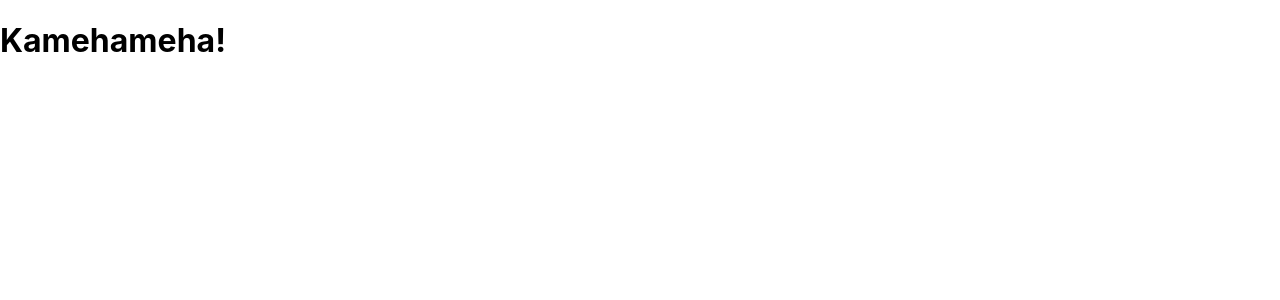
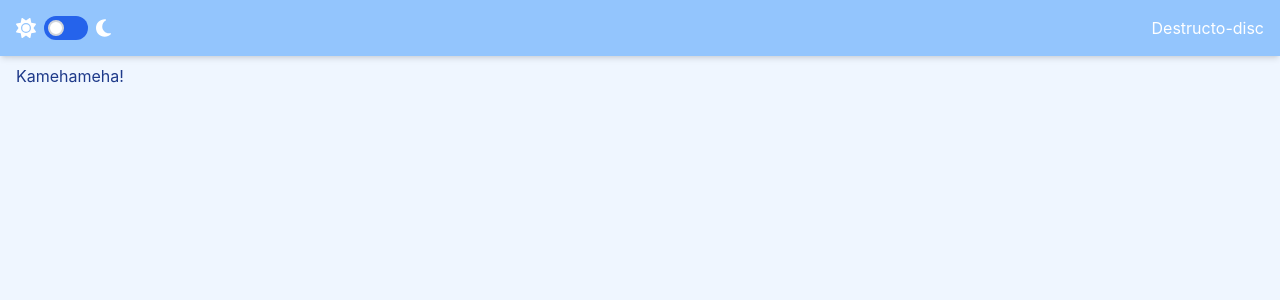
Before and after one commit to neilmccaffrey/finance-tracker, a React (Create React App) app: page / in a window 1280 px wide. Shown: the top 300 px of the page. Built offline with nearby package versions, Linux system fonts and the light colour scheme; the HTML template or start-up script is replaced by a standard one.

Commit message:
Header, ThemeToggle, added global styles

```diff
--- a/package.json
+++ b/package.json
@@ -3,6 +3,9 @@
   "version": "0.1.0",
   "private": true,
   "dependencies": {
+    "@fortawesome/fontawesome-svg-core": "^6.7.2",
+    "@fortawesome/free-solid-svg-icons": "^6.7.2",
+    "@fortawesome/react-fontawesome": "^0.2.2",
     "cra-template": "1.2.0",
     "react": "^18.3.1",
     "react-dom": "^18.3.1",
--- /dev/null
+++ b/postcss.config.js
@@ -0,0 +1,6 @@
+module.exports = {
+  plugins: {
+    tailwindcss: {},
+    autoprefixer: {},
+  },
+}
--- a/src/App.js
+++ b/src/App.js
@@ -5,7 +5,7 @@ function App() {
   return (
     <BrowserRouter>
       <Routes>
-        <Route path="" element={<Home />} />
+        <Route path="/" element={<Home />} />
       </Routes>
     </BrowserRouter>
   );
--- /dev/null
+++ b/src/components/Header.jsx
@@ -0,0 +1,14 @@
+import ThemeToggle from './ThemeToggle';
+
+const Header = () => {
+  return (
+    <header className="w-full fixed top-0 p-2 md:p-4">
+      <div className="flex justify-between items-center w-full sm:w-auto md:space-x-96">
+        <ThemeToggle />
+        <h1>Destructo-disc</h1>
+      </div>
+    </header>
+  );
+};
+
+export default Header;
--- /dev/null
+++ b/src/components/ThemeToggle.jsx
@@ -0,0 +1,62 @@
+import { useEffect, useState } from 'react';
+
+import { faSun, faMoon } from '@fortawesome/free-solid-svg-icons';
+import { FontAwesomeIcon } from '@fortawesome/react-fontawesome';
+
+const ThemeToggle = () => {
+  const [theme, setTheme] = useState('dark'); //default to dark mode
+
+  //set dark/light mode remember user preference
+  useEffect(() => {
+    if (
+      localStorage.theme === 'dark' ||
+      (!('theme' in localStorage) &&
+        window.matchMedia('(prefers-color-scheme: dark)').matches)
+    ) {
+      document.documentElement.classList.add('dark');
+      setTheme('dark');
+    } else {
+      document.documentElement.classList.remove('dark');
+      setTheme('');
+    }
+  }, []);
+
+  const toggleTheme = () => {
+    if (theme === '') {
+      document.documentElement.classList.add('dark');
+      localStorage.setItem('theme', 'dark');
+      setTheme('dark');
+    } else {
+      document.documentElement.classList.remove('dark');
+      localStorage.setItem('theme', '');
+      setTheme('');
+    }
+  };
+
+  return (
+    //theme toggle
+    <div className="flex items-center space-x-2">
+      <FontAwesomeIcon icon={faSun} className=" text-primary text-xl" />
+      <label htmlFor="theme-toggle" className="relative">
+        <input
+          id="theme-toggle"
+          type="checkbox"
+          className="sr-only"
+          checked={theme === 'dark'}
+          onChange={toggleTheme}
+        />
+        <div className="block w-11 h-6 primary rounded-full"></div>
+        <div
+          className={`absolute left-1 top-1 w-4 h-4 bg-white border-2 border-gray-300 rounded-full transition-transform transform ${
+            theme === 'dark' ? 'translate-x-5' : ''
+          }`}
+        ></div>
+        {/* accessibility */}
+        <span className="sr-only">Toggle theme</span>
+      </label>
+      <FontAwesomeIcon icon={faMoon} className="text-primary text-xl" />
+    </div>
+  );
+};
+
+export default ThemeToggle;
--- a/src/index.css
+++ b/src/index.css
@@ -1,8 +1,12 @@
+@tailwind base;
+@tailwind components;
+@tailwind utilities;
+
 body {
   margin: 0;
-  font-family: -apple-system, BlinkMacSystemFont, 'Segoe UI', 'Roboto', 'Oxygen',
-    'Ubuntu', 'Cantarell', 'Fira Sans', 'Droid Sans', 'Helvetica Neue',
-    sans-serif;
+  font-family: -apple-system, BlinkMacSystemFont, 'Segoe UI', 'Roboto',
+    'Oxygen', 'Ubuntu', 'Cantarell', 'Fira Sans', 'Droid Sans',
+    'Helvetica Neue', sans-serif;
   -webkit-font-smoothing: antialiased;
   -moz-osx-font-smoothing: grayscale;
 }
@@ -11,3 +15,25 @@ code {
   font-family: source-code-pro, Menlo, Monaco, Consolas, 'Courier New',
     monospace;
 }
+
+/* Light Mode */
+body {
+  @apply bg-blue-50 text-blue-900;
+}
+.primary {
+  @apply bg-blue-600 text-white;
+}
+header {
+  @apply bg-blue-300 text-white shadow-md;
+}
+
+/* Dark Mode */
+.dark body {
+  @apply bg-gray-800 text-blue-300;
+}
+.dark .primary {
+  @apply bg-blue-400 text-gray-900;
+}
+.dark header {
+  @apply bg-gray-900 text-blue-300 shadow-lg border-b border-gray-700;
+}
--- a/src/pages/Home.jsx
+++ b/src/pages/Home.jsx
@@ -1,5 +1,14 @@
+import Header from '../components/Header';
+
 const Home = () => {
-  return <h1>Kamehameha!</h1>;
+  return (
+    <>
+      <Header />
+      <main className="pt-16 mx-auto p-4">
+        <h1>Kamehameha!</h1>
+      </main>
+    </>
+  );
 };
 
 export default Home;
--- /dev/null
+++ b/tailwind.config.js
@@ -0,0 +1,9 @@
+/** @type {import('tailwindcss').Config} */
+module.exports = {
+  content: ['./src/**/*.{js,jsx}'],
+  darkMode: 'class', //enables class based dark mode
+  theme: {
+    extend: {},
+  },
+  plugins: [],
+};
```
Also changed, not shown: 1 other file (tests, documents, lock files or other folders).
